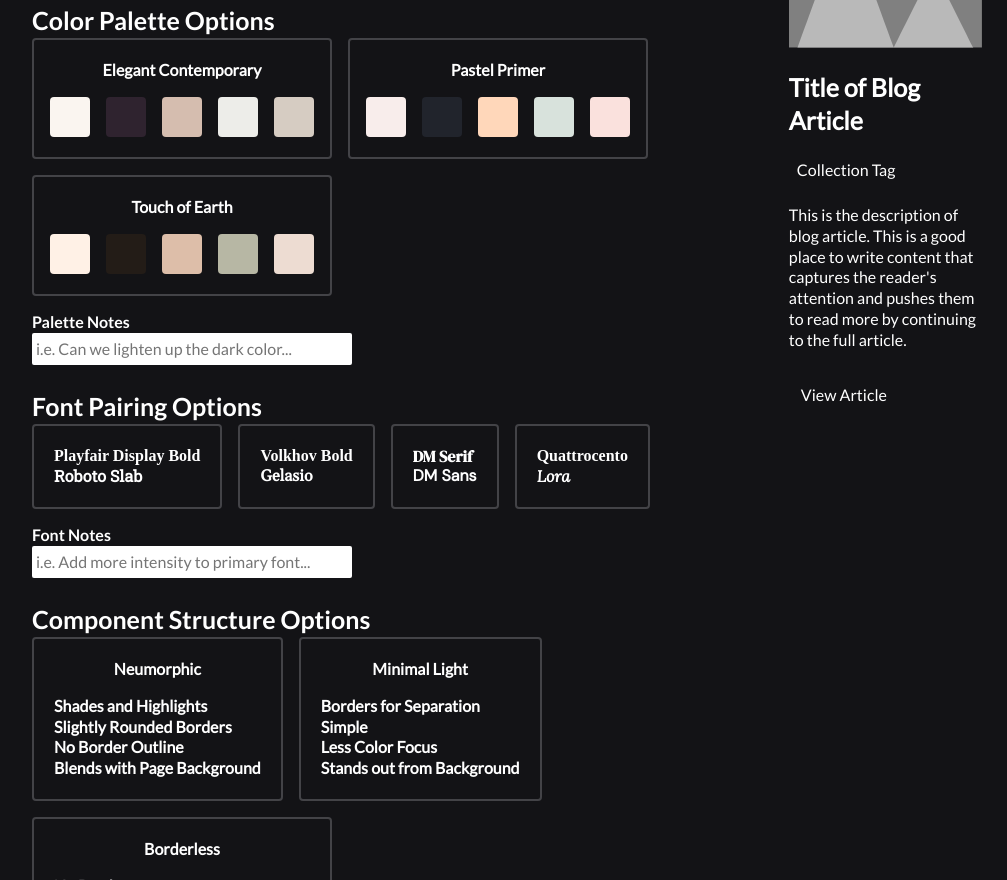
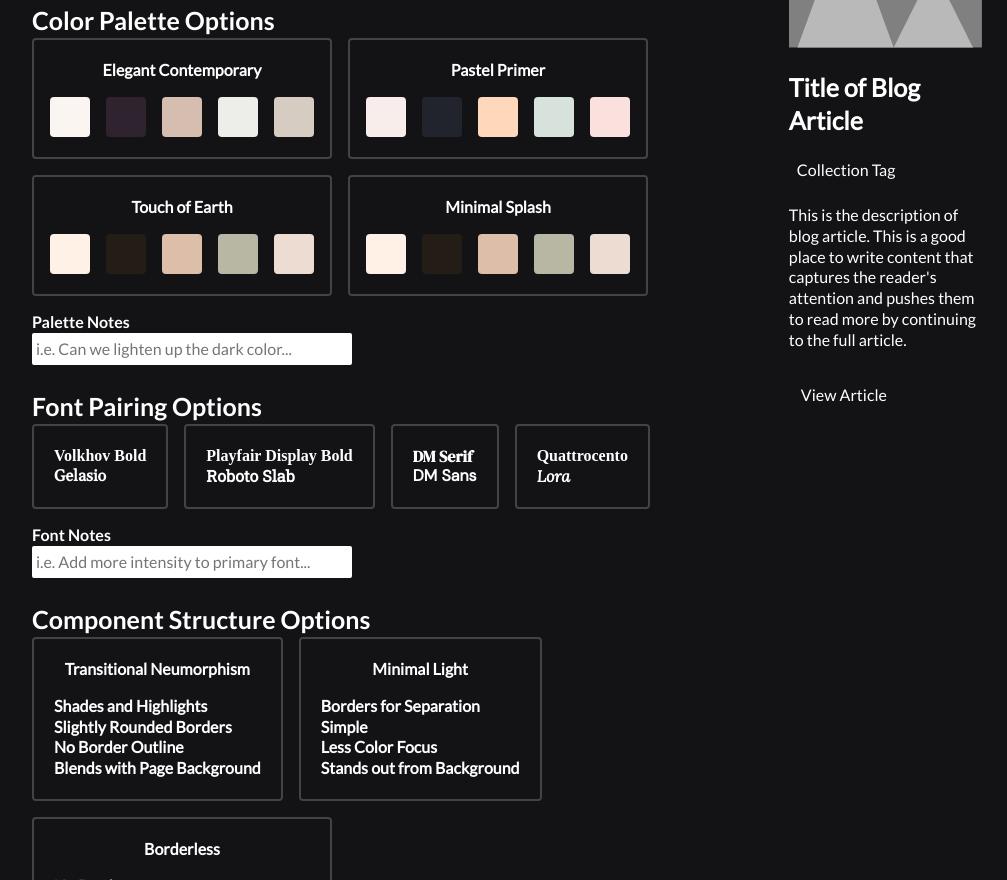
Before and after one commit to feathermode/feathermode, a plain HTML site: page forms/artist-retreats/ds/index.html in a window 1280 px wide. Shown: the part 482-1362 px from the top of the page, without its empty margins (108-1115 px from the left). Drawn offline with nearby package versions, Linux system fonts and the light colour scheme; a web font is replaced by a local one.

Commit message:
fine tuning ds

```diff
--- a/forms/artist-retreats/ds/index.html
+++ b/forms/artist-retreats/ds/index.html
@@ -99,7 +99,7 @@
 						<div class="form_squares">
 							<div class="form_square"
 								data-selection="elegant-contemporary"
-								data-style=".demo {--color-black: #2F232F; --color-white: #FAF5F0; --color-p: #D5BDAF; --color-s: #EDEDE9; --color-t: #D6CCC2; --color-shade: #e4dfda; --color-high: #ffffff; background: var(--color-white); color: var(--color-black);}">
+								data-style=".demo {--color-black: #2F232F; --color-white: #FAF5F0; --color-p: #D5BDAF; --color-s: #D6CCC2; --color-t: #EDEDE9; --color-shade: #e4dfda; --color-high: #ffffff; background: var(--color-white); color: var(--color-black);}">
 								<p class="pointer_events-none">Elegant Contemporary</p>
 								<div class="first-palette flex gap-1 pointer_events-none">
 									<div class="color_box flex flex-center bg-light color-dark pointer_events-none"></div>
@@ -133,6 +133,18 @@
 									<div class="color_box flex flex-center bg-primary color-light pointer_events-none"></div>
 								</div>
 							</div>
+							<div class="form_square"
+								data-selection="touch-of-earth"
+								data-style=".demo {--color-black: #8e8d8a; --color-white: #eae7dc; --color-p: #E85a4f; --color-s: #e98074; --color-t: #d8c3a5; --color-shade: #e8dbd1; --color-high: #fffffb; background: var(--color-white); color: var(--color-black);}">
+								<p class="pointer_events-none">Minimal Splash</p>
+								<div class="third-palette flex gap-1 pointer_events-none">
+									<div class="color_box flex flex-center bg-light color-dark pointer_events-none"></div>
+									<div class="color_box flex flex-center bg-primary color-light pointer_events-none"></div>
+									<div class="color_box flex flex-center bg-primary color-light pointer_events-none"></div>
+									<div class="color_box flex flex-center bg-primary color-light pointer_events-none"></div>
+									<div class="color_box flex flex-center bg-primary color-light pointer_events-none"></div>
+								</div>
+							</div>
 							<label class="hidden">
 								<select name="Palette Choice">
 									<option value="elegant-contemporary">Light Minimalist</option>
@@ -149,21 +161,21 @@
 						<h4>Font Pairing Options</h4>
 						<div class="form_squares">
 							<div class="form_square"
+								data-selection="volkhov-gelasio"
+								data-style=".demo-title, .demo-button {font-family: 'Volkhov', serif;} .demo-des, .demo-pill {font-family: 'Gelasio', serif;}"
+							>
+								<div class="pointer_events-none">
+									<p class="pointer_events-none fam-volkhov">Volkhov Bold</p>
+									<p class="pointer_events-none fam-gelasio">Gelasio</p>
+								</div>
+							</div>
+							<div class="form_square"
 							data-selection="playfair-roboto"
 							data-style=".demo-title, .demo-button {font-family: 'Playfair Display', serif;} .demo-des, .demo-pill {font-family: 'Roboto Slab', serif;}"
 							>
 								<div class="pointer_events-none">
 									<p class="pointer_events-none fam-playfair">Playfair Display Bold</p>
 									<p class="pointer_events-none fam-roboto_slab">Roboto Slab</p>
-								</div>
-							</div>
-							<div class="form_square"
-								data-selection="volkhov-gelasio"
-								data-style=".demo-title, .demo-button {font-family: 'Volkhov', serif;} .demo-des, .demo-pill {font-family: 'Gelasio', serif;}"
-							>
-								<div class="pointer_events-none">
-									<p class="pointer_events-none fam-volkhov">Volkhov Bold</p>
-									<p class="pointer_events-none fam-gelasio">Gelasio</p>
 								</div>
 							</div>
 							<div class="form_square"
@@ -200,10 +212,21 @@
 
 						<h4>Component Structure Options</h4>
 						<div class="form_squares">
+							<!-- <div class="form_square"
+								data-selection="one"
+								data-style=".demo {background: var(--color-white);} .demo-card {box-shadow: 7px 7px 8px var(--color-shade), -7px -7px 8px var(--color-high); border-radius: 5px; border: none; background: var(--color-white); color: var(--color-black)} .demo-image {border-radius: 5px;} .demo-button {box-shadow: 5px 5px 7px var(--color-shade), -5px -5px 7px var(--color-high); border-radius: 5px; background: var(--color-white); color: var(--color-black);} .demo-pill{box-shadow: 5px 5px 7px var(--color-shade), -5px -5px 7px var(--color-high); border: none; border-radius: 5px;}">
+								<p class="pointer_events-none">True Neumorphic</p>
+								<ul class="pointer_events-none">
+									<li class="pointer_events-none">Shades and Highlights</li>
+									<li class="pointer_events-none">Slightly Rounded Borders</li>
+									<li class="pointer_events-none">No Border Outline</li>
+									<li class="pointer_events-none">Blends with Page Background</li>
+								</ul>
+							</div> -->
 							<div class="form_square"
 								data-selection="one"
 								data-style=".demo {background: var(--color-white);} .demo-card {box-shadow: 7px 7px 8px var(--color-shade), -7px -7px 8px var(--color-high); border-radius: 5px; border: none; background: var(--color-white); color: var(--color-black)} .demo-image {border-radius: 5px;} .demo-button {border-radius: 5px; background: var(--color-black); color: var(--color-white);} .demo-pill{border-radius: 5px;}">
-								<p class="pointer_events-none">Neumorphic</p>
+								<p class="pointer_events-none">Transitional Neumorphism</p>
 								<ul class="pointer_events-none">
 									<li class="pointer_events-none">Shades and Highlights</li>
 									<li class="pointer_events-none">Slightly Rounded Borders</li>
```
